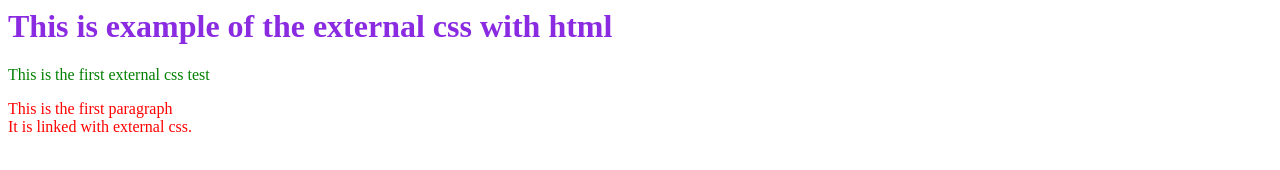
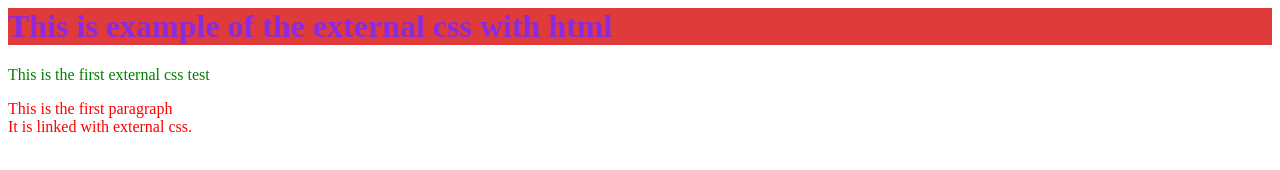
Before and after one commit to rohitkaldate/HTML, a plain HTML site: page External.html in a window 1280 px wide. Drawn offline with Linux system fonts and the light colour scheme.

Commit message:
External CSS with HTML

```diff
--- a/newsample.css
+++ b/newsample.css
@@ -8,6 +8,7 @@ body{
 }
 h1{
     color: blueviolet;
+    background-color: rgb(223, 59, 59);
     text-align: left;
     text-size-adjust: 100px;
 }
```
